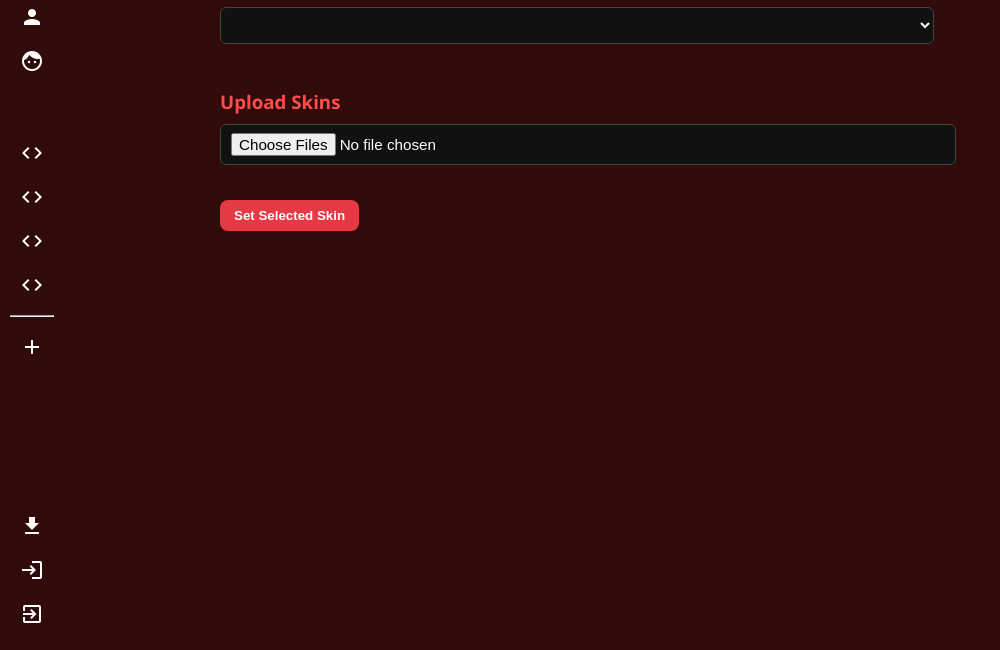
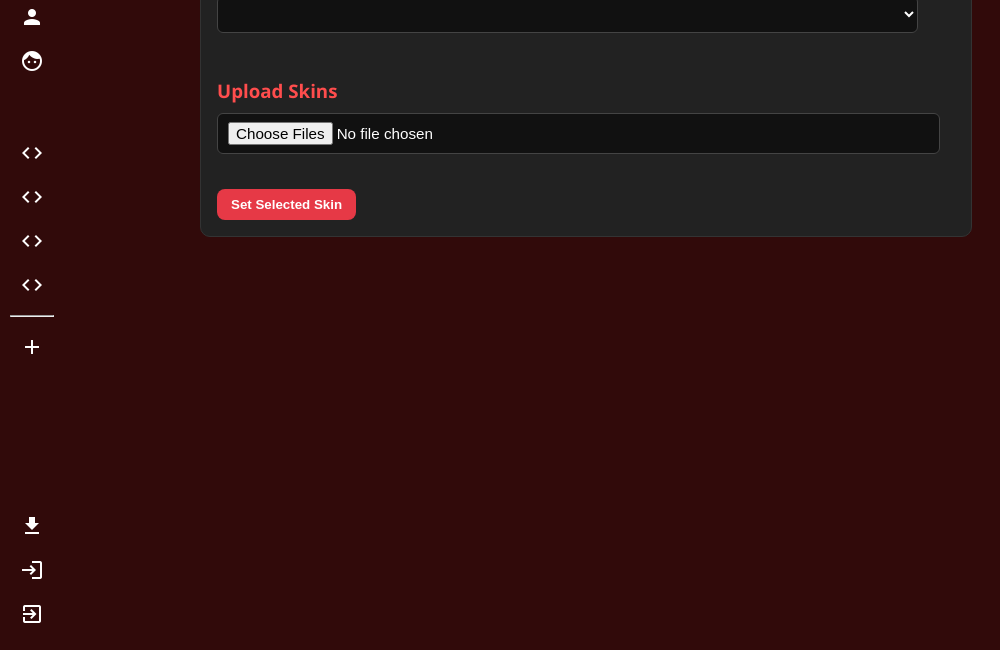
Before and after one commit to TGGamesYT/redstone-launcher, an Electron app: page frontend/profile-manager.html in a window 1000 px wide. Shown: the part 150-800 px from the top of the page. Drawn offline with Linux system fonts and the light colour scheme; no server answers.

Commit message:
Add files via upload

```diff
--- a/frontend/profile-manager.css
+++ b/frontend/profile-manager.css
@@ -9,13 +9,7 @@ h2 {
   margin-top: 80px;
 }
 
-body {
-  background-color: rgb(49, 10, 10);
-  color: white;
-  font-family: 'Segoe UI', Tahoma, sans-serif;
-  margin-left: 200px;
-  padding: 20px;
-}
+
 
 h2 {
   text-align: center;
@@ -174,3 +168,12 @@ button {
 .side {
   margin-right: 20px;
 }
+
+
+.allbg {
+  background: #222;
+  border: 1px solid #333;
+  padding: 16px;
+  border-radius: 10px;
+  margin-right: 20px;
+}
--- a/frontend/profile-manager.html
+++ b/frontend/profile-manager.html
@@ -81,7 +81,7 @@
     </ul>
   </div>
   <h2>Profile Manager</h2>
-
+  <div class="allbg">
   <label for="playerSelect">Select Player:</label>
   <select id="playerSelect" style="cursor: pointer;"></select>
 
@@ -157,5 +157,6 @@
     }
 });
   </script>
+  </div>
 </body>
 </html>
```
